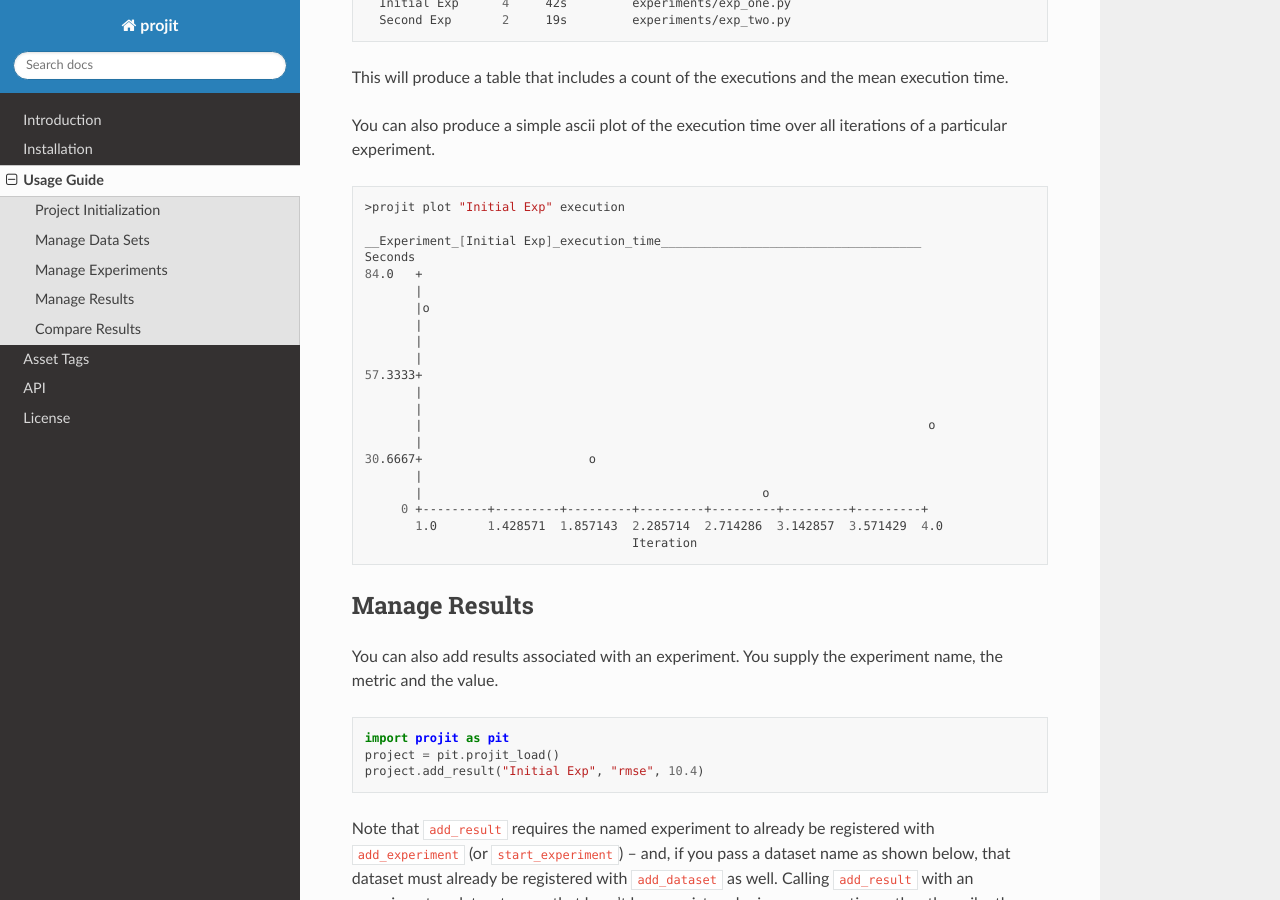
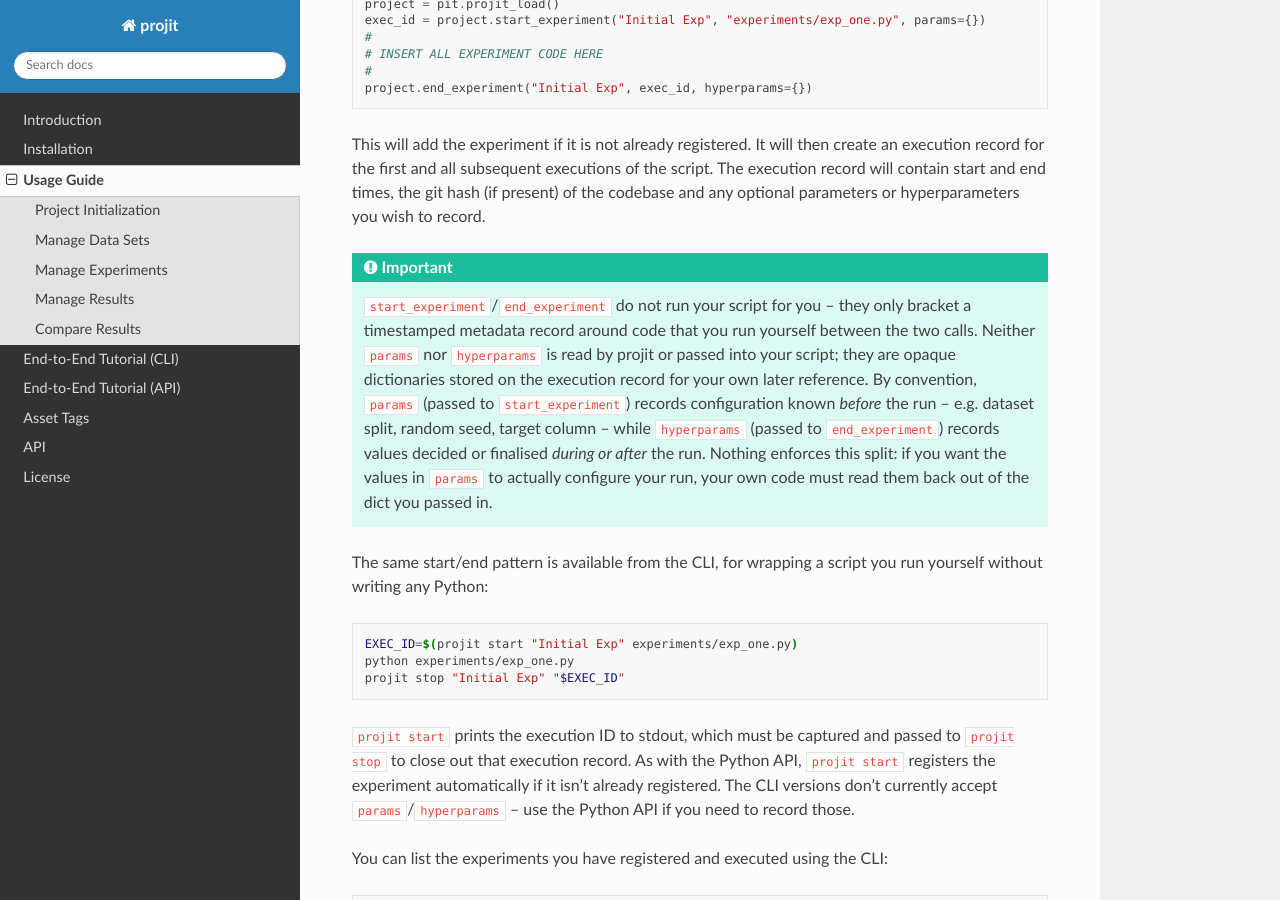
Before and after one commit to john-hawkins/projit, a Sphinx documentation site: the page built from docs/source/usage.rst, in a window 1280 px wide and 900 px high, scrolled down 2871 px. Built offline with Sphinx 7.4.7 and the Read the Docs theme 3.1.0, drawn with Linux system fonts in a browser that asks for light colours; some of the changed text lies outside the part shown.

Commit message:
New CLI commands (closing an API gap) - deadlock in start_experiment() - Expanded documentation

````diff
--- a/docs/source/index.rst
+++ b/docs/source/index.rst
@@ -11,6 +11,8 @@
    introduction
    installation
    usage
+   tutorial_cli
+   tutorial_api
    tags
    api
    license
--- a/docs/source/usage.rst
+++ b/docs/source/usage.rst
@@ -1,7 +1,12 @@
 Usage Guide
 ===========
 
-Usage of projit happens at multiple points in a project development
+Usage of projit happens at multiple points in a project development.
+
+This page is a topic-by-topic reference and mixes CLI and API examples
+within each section. If you'd rather see one complete project lifecycle
+worked through end-to-end using only one interface, see
+:doc:`tutorial_cli` (CLI-only) or :doc:`tutorial_api` (API-only).
 
 Project Initialization
 ^^^^^^^^^^^^^^^^^^^^^^
@@ -31,6 +36,11 @@
 Each of these two commands will read the template definitions inside the
 ```templates``` directory and create all the specified directories.
 
+The ``template=`` prefix shown above is optional and kept only for backward
+compatibility -- ``projit init <Project-Name> default`` (without the
+``template=`` prefix) works identically, and is what ``projit init --help``
+shows.
+
 You can then update these properties as follows:
 
 .. code-block:: bash
@@ -57,6 +67,17 @@
     import projit as pit
     project = pit.projit_load()
     train_data = project.get_dataset("train")
+
+You can list all registered datasets by reading the ``datasets`` attribute
+directly -- it is a plain dictionary of ``{name: path}`` and there is no
+separate ``list_datasets()`` API method:
+
+.. code-block:: python
+
+    import projit as pit
+    project = pit.projit_load()
+    for name, path in project.datasets.items():
+        print(name, path)
 
 Note that the following syntax will work regardless of where in the directory structure the
 script is extected. The projit Project determines the path to the data with the condition that
@@ -136,6 +157,36 @@
 the git hash (if present) of the codebase
 and any optional parameters or hyperparameters you wish to record.
 
+.. important::
+    ``start_experiment``/``end_experiment`` do not run your script for you --
+    they only bracket a timestamped metadata record around code that you run
+    yourself between the two calls. Neither ``params`` nor ``hyperparams`` is
+    read by projit or passed into your script; they are opaque dictionaries
+    stored on the execution record for your own later reference. By
+    convention, ``params`` (passed to ``start_experiment``) records
+    configuration known *before* the run -- e.g. dataset split, random seed,
+    target column -- while ``hyperparams`` (passed to ``end_experiment``)
+    records values decided or finalised *during or after* the run. Nothing
+    enforces this split: if you want the values in ``params`` to actually
+    configure your run, your own code must read them back out of the dict
+    you passed in.
+
+The same start/end pattern is available from the CLI, for wrapping a script
+you run yourself without writing any Python:
+
+.. code-block:: bash
+
+    EXEC_ID=$(projit start "Initial Exp" experiments/exp_one.py)
+    python experiments/exp_one.py
+    projit stop "Initial Exp" "$EXEC_ID"
+
+``projit start`` prints the execution ID to stdout, which must be captured
+and passed to ``projit stop`` to close out that execution record. As with
+the Python API, ``projit start`` registers the experiment automatically if
+it isn't already registered. The CLI versions don't currently accept
+``params``/``hyperparams`` -- use the Python API if you need to record
+those.
+
 
 You can list the experiments you have registered and executed using the CLI:
 
@@ -192,6 +243,12 @@
     project = pit.projit_load()
     project.add_result("Initial Exp", "rmse", 10.4)
 
+The same can be done from the command line with ``add-result``:
+
+.. code-block:: bash
+
+    >projit add-result "Initial Exp" rmse 10.4
+
 Note that ``add_result`` requires the named experiment to already be
 registered with ``add_experiment`` (or ``start_experiment``) -- and, if you
 pass a dataset name as shown below, that dataset must already be registered
@@ -232,16 +289,27 @@
     project.add_dataset("MyTestDataSet", "data/test.csv")
     project.add_result("Initial Exp", "rmse", 10.4, "MyTestDataSet")
 
+Or from the command line, with the dataset name as the fourth argument to
+``add-result``:
+
+.. code-block:: bash
+
+    >projit add dataset MyTestDataSet data/test.csv
+    >projit add-result "Initial Exp" rmse 10.4 MyTestDataSet
+
 You can then list the results just for that specific dataset:
 
 .. code-block:: bash
 
     >projit list results MyTestDataSet
 
-Note the difference in argument meaning between the two commands above:
-the first (optional) positional argument to ``add_result`` is always the
-**experiment** name, while the optional positional argument to
-``projit list results`` is a **dataset** name used to filter the results.
+Note the difference in argument meaning between ``add-result``/``add_result``
+and ``list results`` above: the (required) positional argument to
+``add-result``/``add_result`` is always the **experiment** name, and its
+optional trailing argument is a **dataset** name to associate the result
+with. The optional positional argument to ``projit list results`` is instead
+a **dataset** name used to *filter* the results shown -- don't confuse the
+two.
 
 
 
````
Also changed, not shown: docs/source/api.rst (+12 -0 lines), docs/source/tutorial_api.rst (added, +213 -0 lines), docs/source/tutorial_cli.rst (added, +216 -0 lines), 4 other files.
